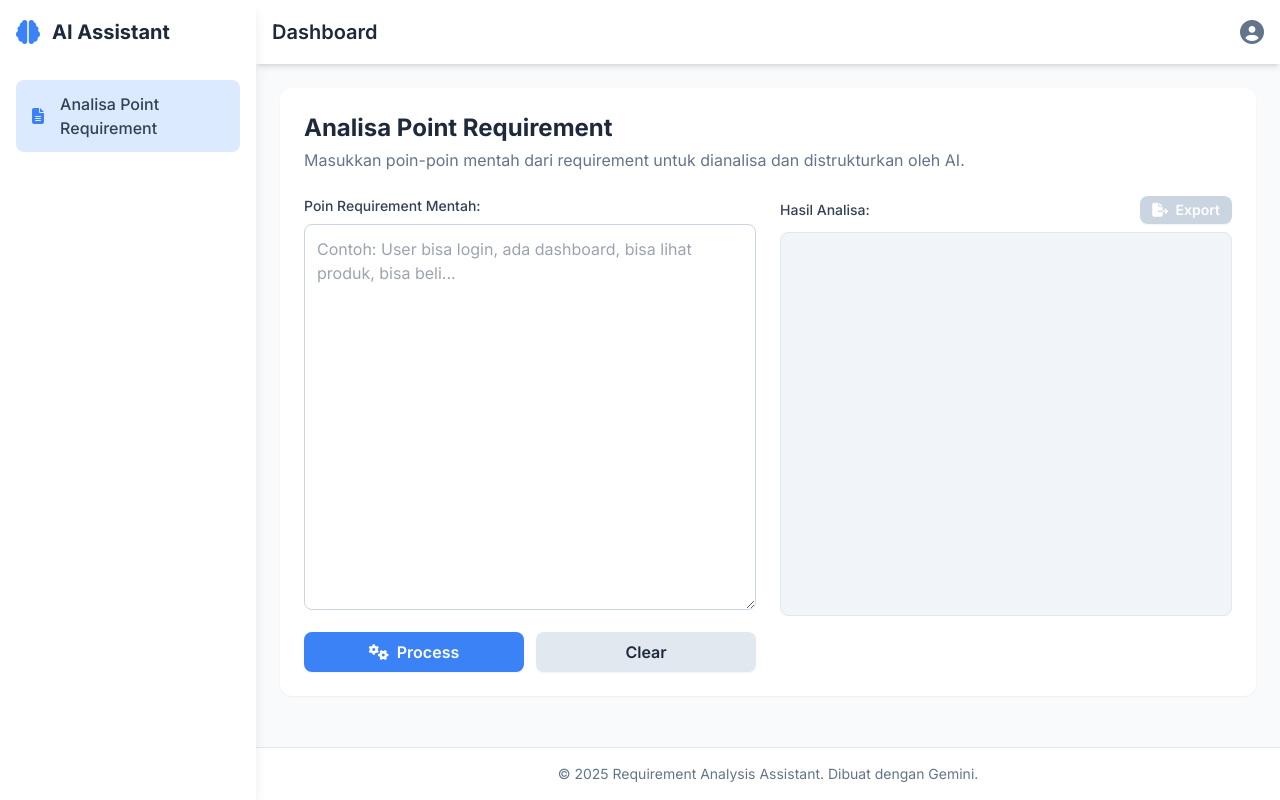
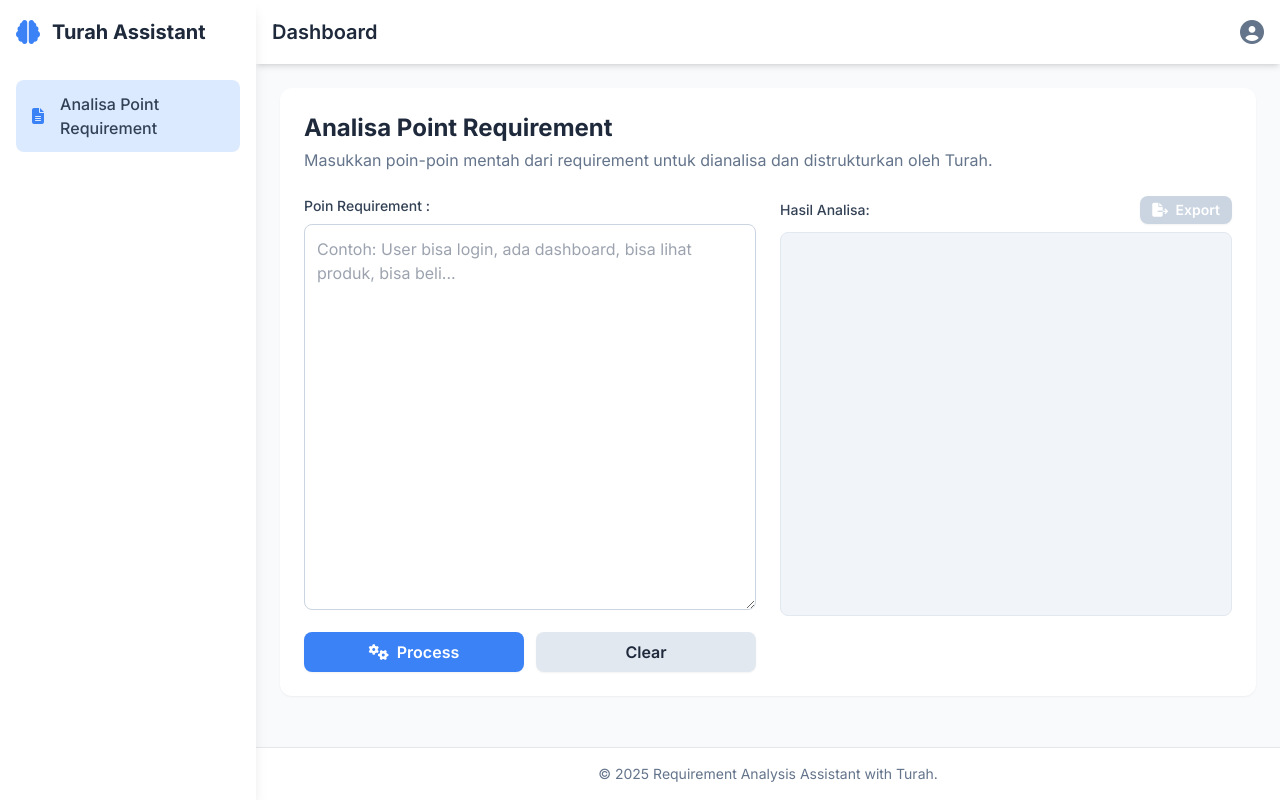
Before and after one commit to juansarea/turah-assistance, a plain HTML site: page index.html in a window 1280 px wide. Drawn offline with nearby package versions, Linux system fonts and the light colour scheme.

Commit message:
update Index.html

```diff
--- a/index.html
+++ b/index.html
@@ -3,7 +3,7 @@
 <head>
     <meta charset="UTF-8">
     <meta name="viewport" content="width=device-width, initial-scale=1.0">
-    <title>Requirement Analysis Assistant</title>
+    <title>Requirement Analysis Turah Assistant</title>
     <!-- Tailwind CSS for styling -->
     <script src="https://cdn.tailwindcss.com"></script>
     <!-- Google Fonts: Inter -->
@@ -55,7 +55,7 @@
     <aside id="sidebar" class="bg-white text-slate-800 w-64 min-h-screen p-4 shadow-lg fixed lg:relative transform -translate-x-full lg:translate-x-0 z-20">
         <div class="flex items-center mb-8">
             <i class="fas fa-brain text-blue-500 text-2xl mr-3"></i>
-            <h1 class="text-xl font-bold">AI Assistant</h1>
+            <h1 class="text-xl font-bold">Turah Assistant</h1>
         </div>
         <nav id="menu-container">
             <!-- Menu items will be injected here by JavaScript -->
@@ -88,12 +88,12 @@
             <div id="page-analisa" class="page-content">
                 <div class="bg-white p-6 rounded-xl shadow-sm">
                     <h3 class="text-2xl font-bold text-slate-800 mb-1">Analisa Point Requirement</h3>
-                    <p class="text-slate-500 mb-6">Masukkan poin-poin mentah dari requirement untuk dianalisa dan distrukturkan oleh AI.</p>
+                    <p class="text-slate-500 mb-6">Masukkan poin-poin mentah dari requirement untuk dianalisa dan distrukturkan oleh Turah.</p>
 
                     <div class="grid grid-cols-1 md:grid-cols-2 gap-6">
                         <!-- Input Section -->
                         <div>
-                            <label for="raw-requirements" class="block text-sm font-medium text-slate-700 mb-2">Poin Requirement Mentah:</label>
+                            <label for="raw-requirements" class="block text-sm font-medium text-slate-700 mb-2">Poin Requirement :</label>
                             <textarea id="raw-requirements" rows="15" class="w-full p-3 border border-slate-300 rounded-lg focus:ring-2 focus:ring-blue-500 focus:border-blue-500 transition" placeholder="Contoh: User bisa login, ada dashboard, bisa lihat produk, bisa beli..."></textarea>
                             <div class="flex space-x-3 mt-4">
                                 <button id="process-btn" class="flex-1 bg-blue-500 text-white font-semibold py-2 px-4 rounded-lg hover:bg-blue-600 transition shadow-sm flex items-center justify-center">
@@ -140,7 +140,7 @@
 
         <!-- Footer -->
         <footer class="bg-white text-center text-sm p-4 text-slate-500 border-t">
-            © 2025 Requirement Analysis Assistant. Dibuat dengan Gemini.
+            © 2025 Requirement Analysis Assistant with Turah.
         </footer>
     </div>
 
@@ -288,7 +288,7 @@
                     }
                 } catch (error) {
                     console.error("Error calling Gemini API:", error);
-                    resultBox.textContent = `Terjadi kesalahan saat menghubungi AI. Silakan coba lagi.\n\nDetail: ${error.message}`;
+                    resultBox.textContent = `Terjadi kesalahan saat menghubungi Turah. Silakan coba lagi.\n\nDetail: ${error.message}`;
                 } finally {
                     loadingIndicator.classList.add('hidden');
                 }
```
